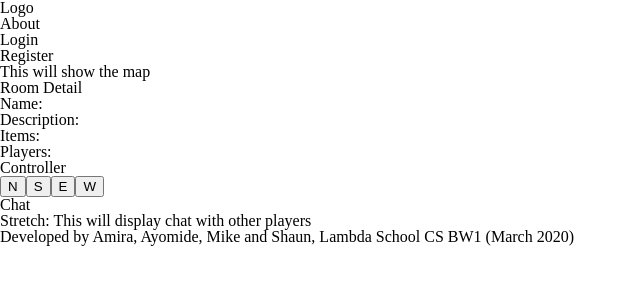
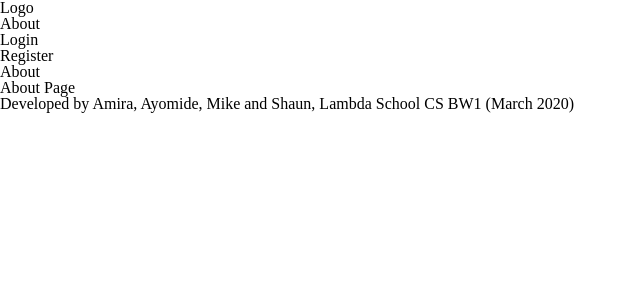
Before and after one commit to CSEU3-mud-sama/front-end, a React (Create React App) app: page /about in a window 1280 px wide. Shown: the top 300 px of the page, without its empty margins (0-640 px from the left). Built offline with nearby package versions, Linux system fonts and the light colour scheme.

Commit message:
Add routing

```diff
--- a/src/App.js
+++ b/src/App.js
@@ -1,19 +1,32 @@
 import React from "react";
-import { BrowserRouter as Router } from 'react-router-dom';
+import { BrowserRouter as Router, Switch, Route } from 'react-router-dom';
 
 import NavBar from './components/NavBar'
-import Game from './components/Game'
 import Footer from './components/Footer'
+
+import About from './pages/About'
+import Play from './pages/Game'
+import Home from './pages/Home'
 
 import GlobalStyle from './styles/GlobalStyle'
 
 function App() {
+
+  const isLoggedIn = true;
+
   return (
       <div className='app'>
         <GlobalStyle />
         <Router>
           <NavBar />
-          <Game />
+          <Switch>
+            <Route exact path='/'>
+              {isLoggedIn ? <Play /> : <Home />}
+            </Route>
+            <Route path='/about'>
+              <About />
+            </Route>
+          </Switch>
           <Footer />
         </Router>
       </div>
--- /dev/null
+++ b/src/pages/About.jsx
@@ -0,0 +1,12 @@
+import React from 'react';
+
+function About() {
+    return (
+        <div>
+            <h2>About</h2>
+            <div>About Page</div>
+        </div>
+    );
+}
+
+export default About;
--- /dev/null
+++ b/src/pages/Home.jsx
@@ -0,0 +1,12 @@
+import React from 'react';
+
+function Home() {
+    return (
+        <div>
+            <h2>Home</h2>
+            <div>Home Page</div>
+        </div>
+    );
+}
+
+export default Home;
```
Also changed, not shown: src/pages/Game.jsx (renamed from src/components/Game.jsx, +4 -4 lines).
